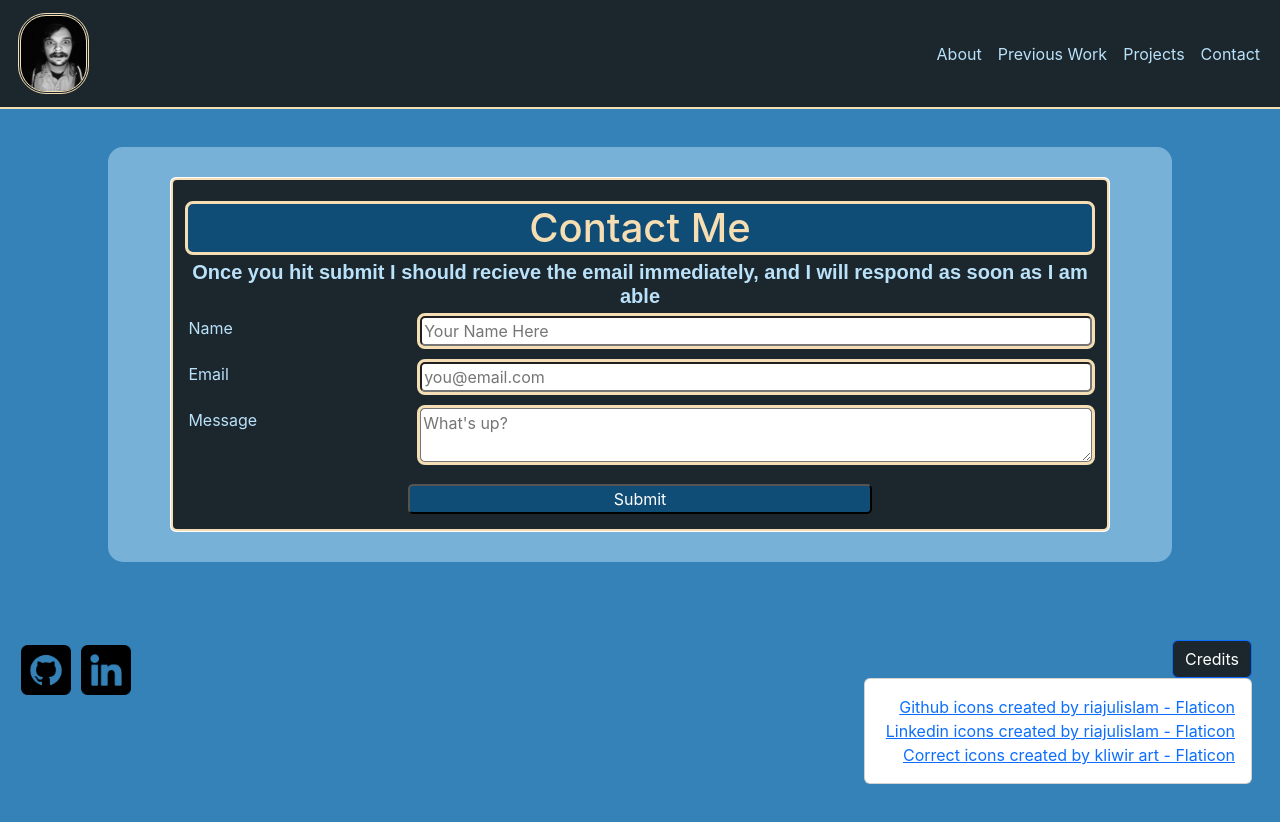
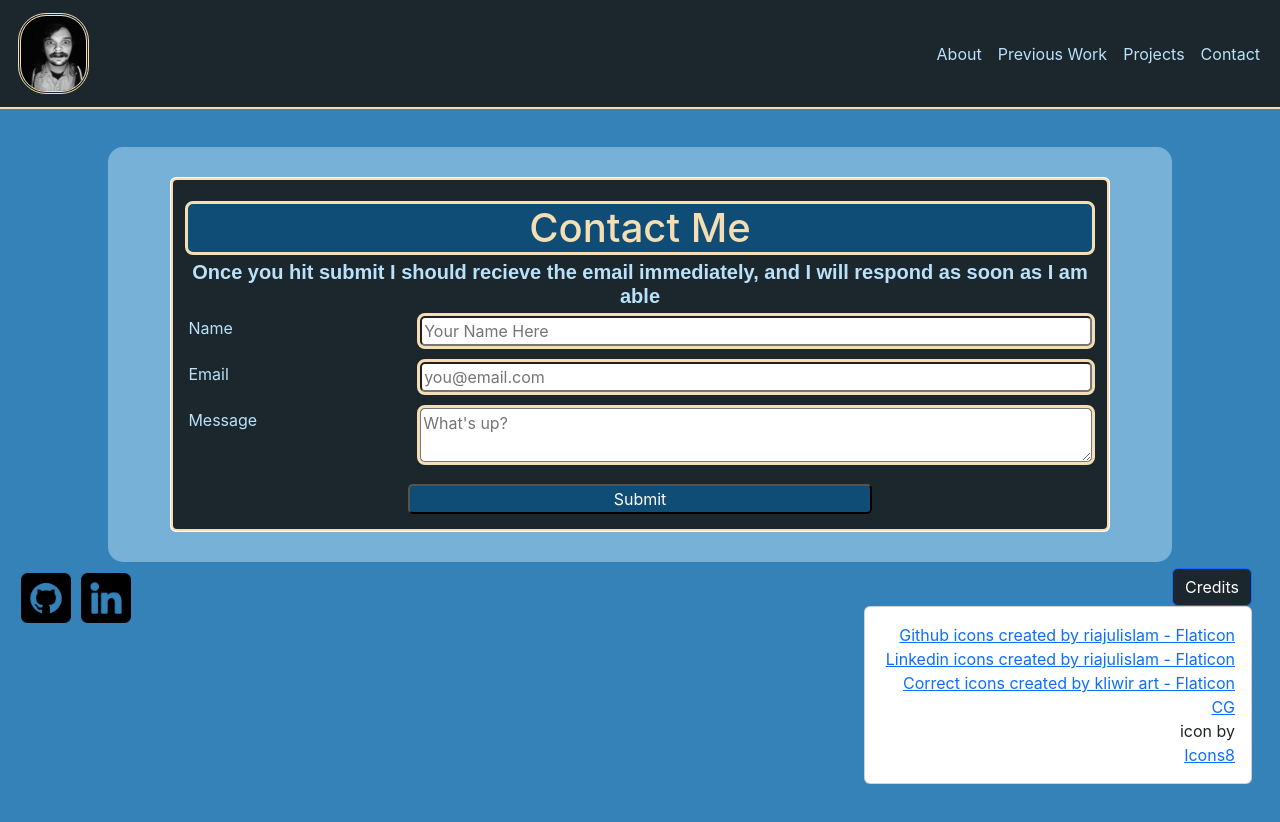
Before and after one commit to CodyGreen1904/Personal-Site, a React (Create React App) app: page /Personal-Site/Contact in a window 1280 px wide. Both pictures are taken after a click on the button "Credits". Shown: the top 822 px of the page. Built offline with nearby package versions, Linux system fonts and the light colour scheme; a web font is replaced by a local one.

Commit message:
changed tab icon

```diff
--- a/src/components/Credits.jsx
+++ b/src/components/Credits.jsx
@@ -55,6 +55,13 @@ class Credits extends Component {
             >
               Correct icons created by kliwir art - Flaticon
             </a>
+            <a target="_blank" href="https://icons8.com/icon/54601/cg">
+              CG
+            </a>{" "}
+            icon by{" "}
+            <a target="_blank" href="https://icons8.com">
+              Icons8
+            </a>
           </div>
         </Collapse>
       </div>
```
Also changed, not shown: 1 other file (tests, documents, lock files or other folders).
